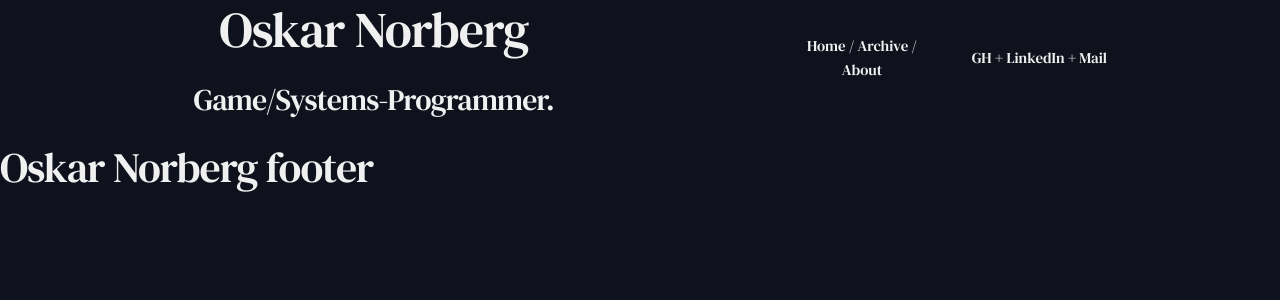
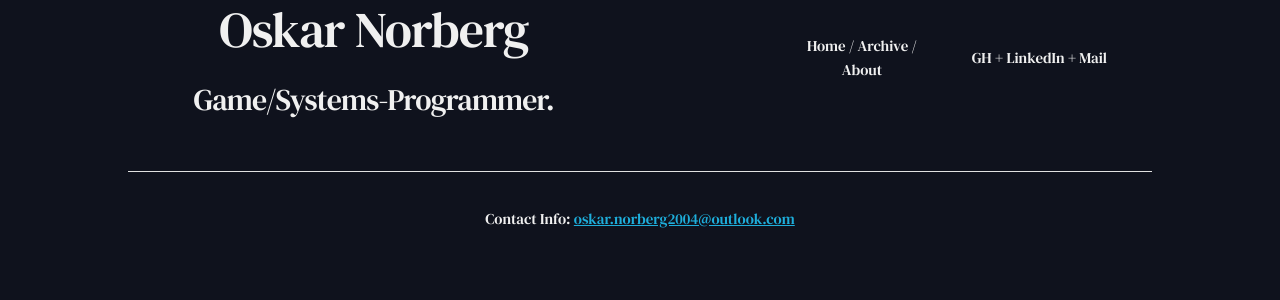
Before and after one commit to Oskar-Norberg/oskar-norberg.github.io, a Jekyll site: the page built from index.md, in a window 1280 px wide. Shown: the top 300 px of the page. Built offline with Jekyll 4.4.1, drawn with Linux system fonts in a browser that asks for light colours.

Commit message:
EDIT: [Script] Basic footer

```diff
--- a/_includes/footer.html
+++ b/_includes/footer.html
@@ -1 +1,10 @@
-<h2>{{site.title}} footer</h2>
+<div class="container">
+  <div class="row">
+    <hr>
+  </div>
+</div>
+<div class="container">
+  <div class="row flex-center">
+    <div class="twelve columns text-center">Contact Info: <a href="mailto:oskar.norberg2004@outlook.com">oskar.norberg2004@outlook.com</a></div>
+  </div>
+</div>
```
